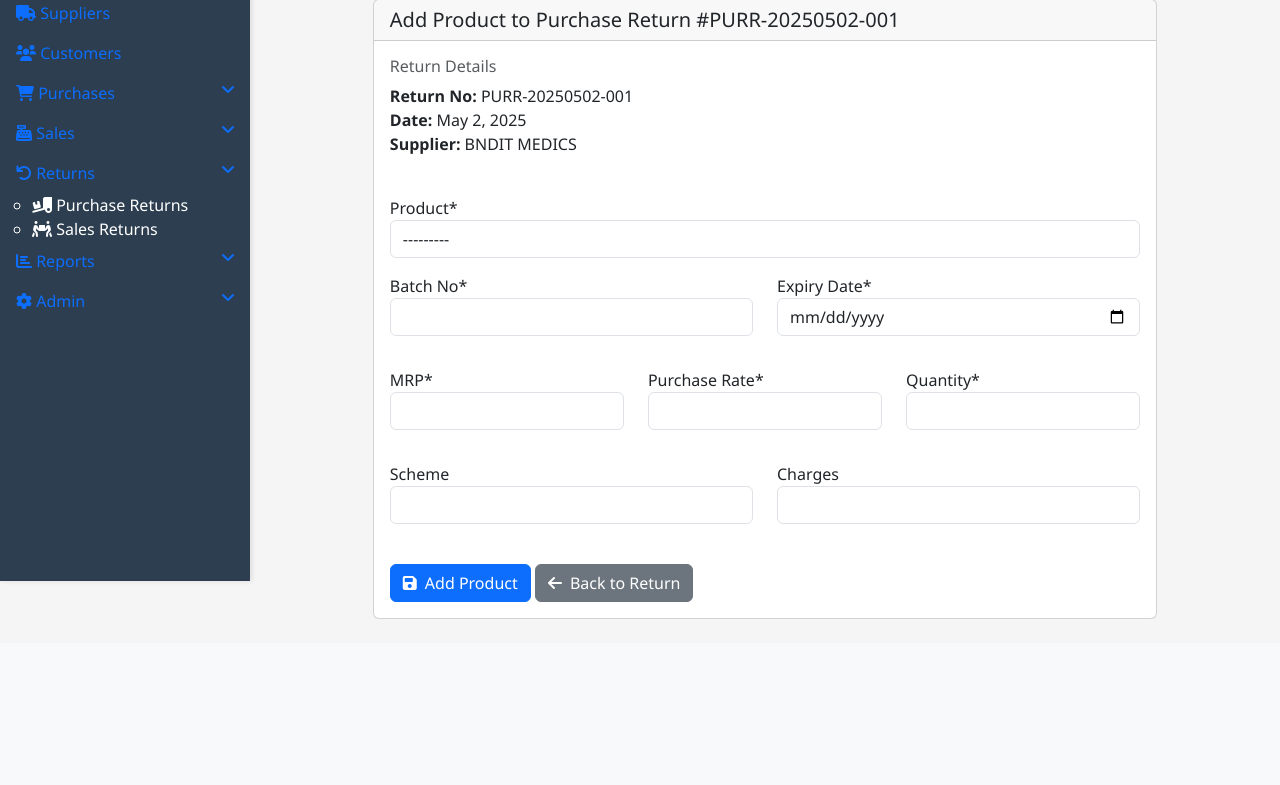
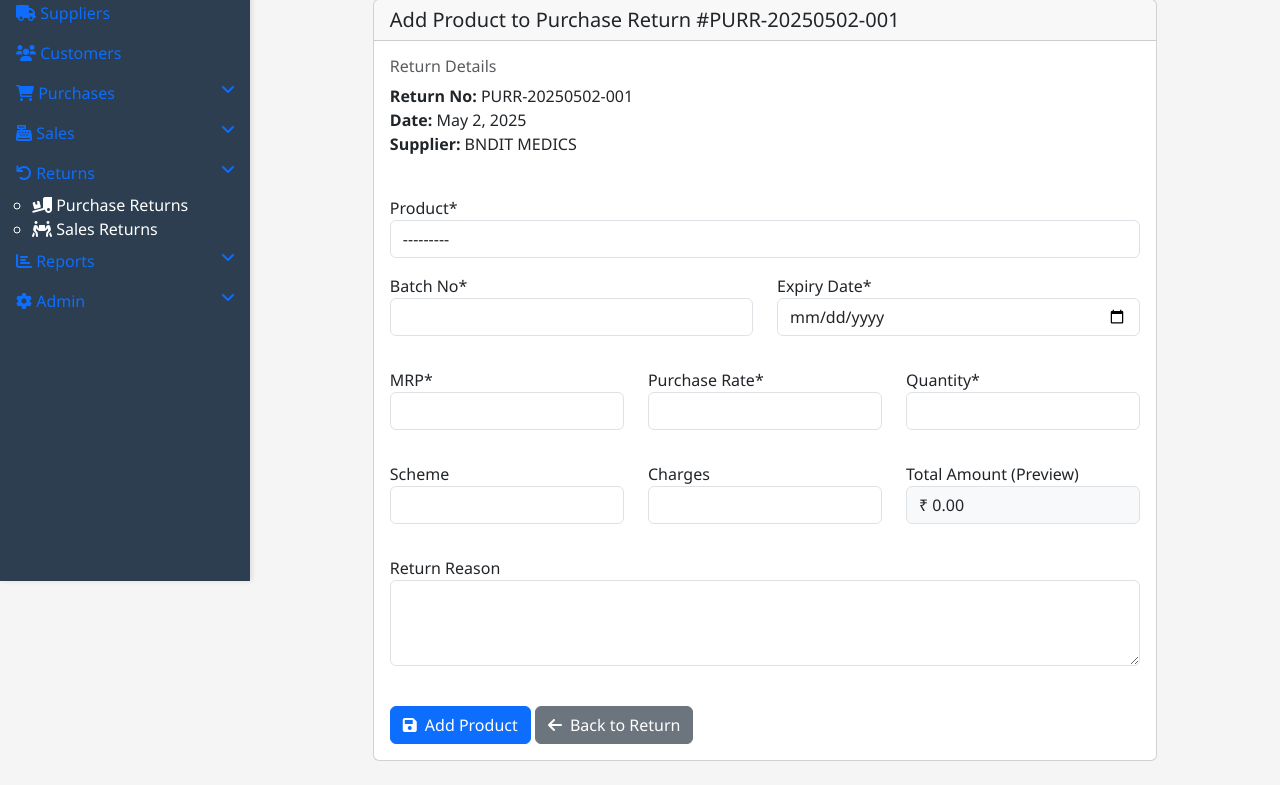
Before and after one commit to Pratiks7559/pharma-management-systems, a Django app: a page that uses pharmamgmt/templates/returns/purchase_return_item_form.html in a window 1280 px wide. Shown: the part 219-1004 px from the top of the page. Before the commit the page ends 838 px from the top, so only its background shows below. Run offline with Django 4.2, Linux system fonts and the light colour scheme; a user stored in the database is signed in; data comes from the database, SQL or seed files in the repository.

Commit message:
Automatically fill product details when adding items to purchase returns
Implements AJAX to auto-populate expiry, rate, and quantity based on product and batch selection in purchase return form.

Replit-Commit-Author: Agent
Replit-Commit-Session-Id: 0dc6f3b5-868a-4a0c-aef4-88435edc90d1
Replit-Commit-Screenshot-Url: https://storage.googleapis.com/screenshot-production-us-central1/2d072680-5ca2-4879-a39d-02f3bbe69017/3dc38f8d-4882-436a-bad7-eedba48d7c2e.jpg

```diff
--- a/pharmamgmt/templates/returns/purchase_return_item_form.html
+++ b/pharmamgmt/templates/returns/purchase_return_item_form.html
@@ -1,5 +1,74 @@
 {% extends 'base.html' %}
 {% load custom_filters %}
+
+{% block extrahead %}
+<script>
+    $(document).ready(function() {
+        // Function to fetch batch details when product and batch are selected
+        function fetchBatchDetails() {
+            const product_id = $('#id_returnproductid').val();
+            const batch_no = $('#id_returnproduct_batch_no').val();
+
+            if (product_id && batch_no) {
+                $.ajax({
+                    url: window.location.href,
+                    data: {
+                        'product_id': product_id,
+                        'batch_no': batch_no
+                    },
+                    dataType: 'json',
+                    beforeSend: function() {
+                        $('#batch_info').html('<div class="alert alert-info">Loading batch information...</div>');
+                    },
+                    success: function(data) {
+                        if (data.exists) {
+                            // Auto-fill fields
+                            $('#id_returnproduct_expiry').val(data.expiry);
+                            $('#id_returnproduct_purchase_rate').val(data.rate);
+                            $('#id_returnproduct_MRP').val(data.mrp);
+
+                            // Set max quantity based on available stock
+                            $('#id_returnproduct_quantity').attr('max', data.available_qty);
+
+                            // Update stock info message
+                            if (data.available_qty <= 0) {
+                                $('#batch_info').html('<div class="alert alert-danger">' + data.message + '</div>');
+                            } else {
+                                $('#batch_info').html('<div class="alert alert-success">' + data.message + '</div>');
+                            }
+                        } else {
+                            // Clear fields if batch not found
+                            $('#id_returnproduct_expiry').val('');
+                            $('#id_returnproduct_purchase_rate').val('');
+                            $('#id_returnproduct_MRP').val('');
+                            $('#batch_info').html('<div class="alert alert-warning">' + data.message + '</div>');
+                        }
+                    },
+                    error: function() {
+                        $('#batch_info').html('<div class="alert alert-danger">Error retrieving batch information.</div>');
+                    }
+                });
+            }
+        }
+
+        // Trigger batch details lookup when either product or batch changes
+        $('#id_returnproductid, #id_returnproduct_batch_no').change(function() {
+            fetchBatchDetails();
+        });
+
+        // Calculate total on change of quantity or rate
+        $('#id_returnproduct_quantity, #id_returnproduct_purchase_rate').on('input', function() {
+            const qty = $('#id_returnproduct_quantity').val() || 0;
+            const rate = $('#id_returnproduct_purchase_rate').val() || 0;
+            const total = parseFloat(qty) * parseFloat(rate);
+
+            if (!isNaN(total)) {
+                $('#total_preview').text(total.toFixed(2));
+            }
+        });
+    });
+</script>
+{% endblock %}
 
 {% block content %}
 <div class="container">
@@ -20,6 +89,9 @@
                             </ul>
                         </div>
                     </div>
+
+                    <!-- Display batch information -->
+                    <div id="batch_info" class="mb-3"></div>
 
                     <form method="post">
                         {% csrf_token %}
@@ -84,7 +156,7 @@
                         </div>
 
                         <div class="row mb-3">
-                            <div class="col-md-6">
+                            <div class="col-md-4">
                                 <div class="form-group mb-3">
                                     <label for="{{ form.returnproduct_scheme.id_for_label }}">Scheme</label>
                                     {{ form.returnproduct_scheme }}
@@ -93,12 +165,30 @@
                                     {% endif %}
                                 </div>
                             </div>
-                            <div class="col-md-6">
+                            <div class="col-md-4">
                                 <div class="form-group mb-3">
                                     <label for="{{ form.returnproduct_charges.id_for_label }}">Charges</label>
                                     {{ form.returnproduct_charges }}
                                     {% if form.returnproduct_charges.errors %}
                                         <div class="text-danger">{{ form.returnproduct_charges.errors }}</div>
+                                    {% endif %}
+                                </div>
+                            </div>
+                            <div class="col-md-4">
+                                <div class="form-group mb-3">
+                                    <label>Total Amount (Preview)</label>
+                                    <div class="form-control bg-light">₹ <span id="total_preview">0.00</span></div>
+                                </div>
+                            </div>
+                        </div>
+
+                        <div class="row mb-3">
+                            <div class="col-md-12">
+                                <div class="form-group mb-3">
+                                    <label for="{{ form.return_reason.id_for_label }}">Return Reason</label>
+                                    {{ form.return_reason }}
+                                    {% if form.return_reason.errors %}
+                                        <div class="text-danger">{{ form.return_reason.errors }}</div>
                                     {% endif %}
                                 </div>
                             </div>
```
